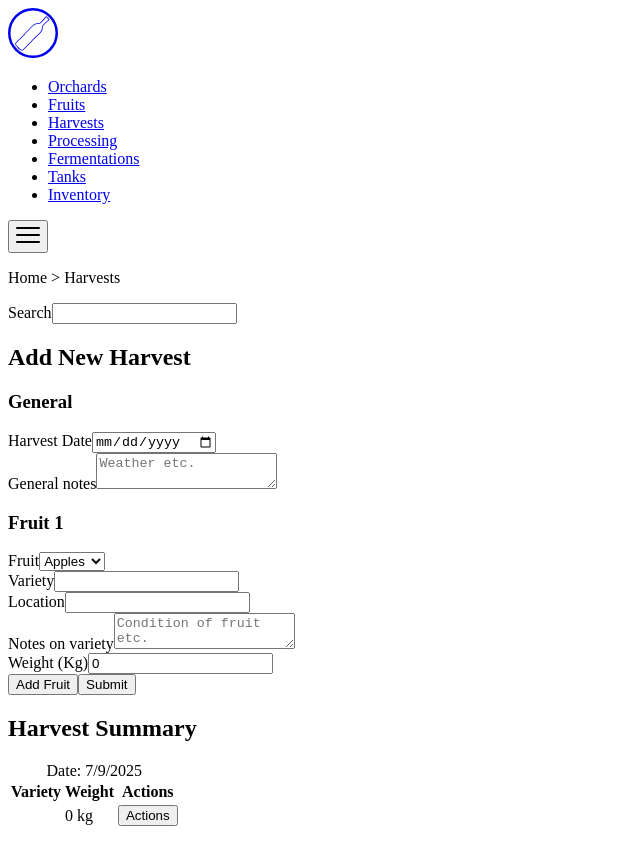
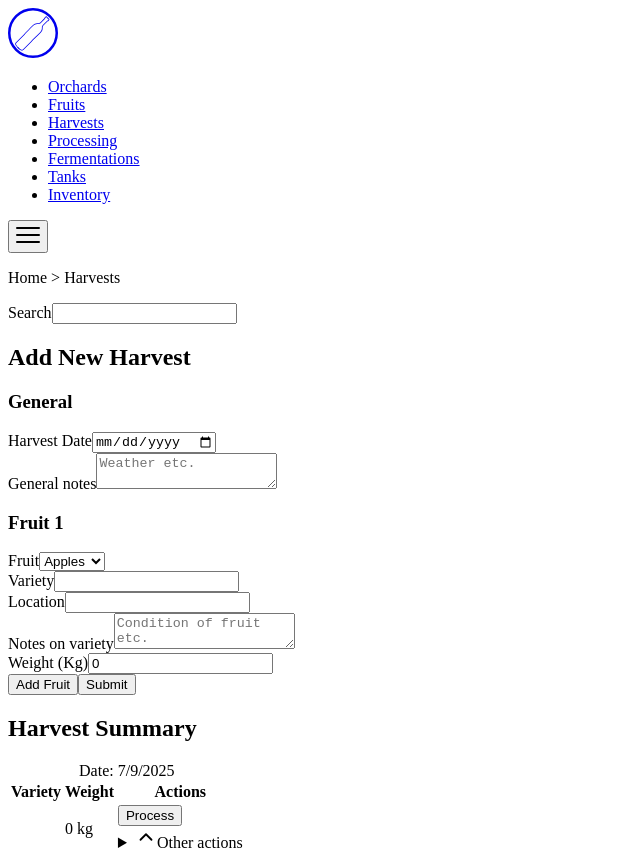
Before and after one commit to jl-stephenson/wine-cider-tracker-proto, a React (Vite) app: page / in a window 1280 px wide. Shown: the whole page, without its empty margins (0-640 px from the left). Before the commit the page ends 837 px from the top, so only its background shows below. Built offline with nearby package versions, Linux system fonts and the light colour scheme.

Commit message:
feat: add split button

```diff
--- a/src/components/HarvestSummary/index.tsx
+++ b/src/components/HarvestSummary/index.tsx
@@ -1,5 +1,5 @@
 import type { HarvestFormData } from "@/schemas/HarvestForm";
-import { PopoverButton } from "../PopoverButton";
+import { SplitButton } from "../SplitButton";
 
 type HarvestSummaryProps = {
   harvest: HarvestFormData;
@@ -27,7 +27,7 @@ export function HarvestSummary({ harvest }: HarvestSummaryProps) {
                 <td>{fruit.variety}</td>
                 <td>{fruit.weight} kg</td>
                 <td>
-                  <PopoverButton />
+                 <SplitButton />
                 </td>
               </tr>
             ))}
--- a/src/components/PopoverButton/index.tsx
+++ /dev/null
@@ -1,20 +0,0 @@
-export function PopoverButton() {
-  return (
-    <>
-      <button id="anchor_1" popoverTarget="action-list"  className="button" type="button">
-        Actions
-      </button>
-      <div id="action-list" popover="auto" className="popover-list">
-        <button type="button" className="button">
-          Button 1
-        </button>
-        <button type="button" className="button">
-          Button 2
-        </button>
-        <button type="button" className="button">
-          Button 3
-        </button>
-      </div>
-    </>
-  );
-}
--- /dev/null
+++ b/src/components/SplitButton/index.tsx
@@ -0,0 +1,23 @@
+import { ChevronUpIcon } from "../icons/ChevronUpIcon";
+
+export function SplitButton() {
+  return (
+    <div className="split-button">
+      <button type="button" className="primary-action">
+        Process
+      </button>
+      <div className="action-menu-wrapper">
+      <details className="action-menu">
+        <summary>
+            <ChevronUpIcon />
+          <span className="visually-hidden">Other actions</span>
+        </summary>
+        <div className="menu-content">
+          <button type="button">Process now</button>
+          <button type="button">Set reminder</button>
+        </div>
+      </details>
+      </div>
+    </div>
+  );
+}
--- /dev/null
+++ b/src/components/icons/ChevronUpIcon.tsx
@@ -0,0 +1,21 @@
+export function ChevronUpIcon() {
+  return (
+    <svg
+      xmlns="http://www.w3.org/2000/svg"
+      width="22"
+      height="22"
+      viewBox="0 0 24 24"
+      aria-hidden="true"
+      focusable="false"
+    >
+      <polyline
+        points="6 15 12 9 18 15"
+        fill="none"
+        stroke="currentColor"
+        strokeWidth="2"
+        strokeLinecap="round"
+        strokeLinejoin="round"
+      />
+    </svg>
+  );
+}
--- a/src/css/blocks/popover-button.css
+++ b/src/css/blocks/popover-button.css
@@ -1,35 +1,63 @@
-/* #anchor_1 {
-  width: 20%;
-} */
-
-#action-list {
-  position-area: block-end center;
-    position-try-fallbacks:
-    --fallback-above,
-    --fallback-left,
-    --fallback-right;
+.split-button {
+  display: inline-flex;
+  align-items: stretch;
+  width: 100%;
+  overflow: visible;
+  position: relative;
 }
 
-@position-try --fallback-above {
-  position-area: block-start center;
+.primary-action {
+  border: none;
+  cursor: pointer;
+  background-color: var(--color-primary);
+  color: var(--color-white);
+  padding: var(--space-s);
+  flex: 1;
 }
 
-@position-try --fallback-left {
-  position-area: inline-start block-start;
+.action-menu-wrapper {
+  border-left: 1px solid var(--color-white);
+  background: var(--color-primary);
 }
 
-@position-try --fallback-right {
-  position-area: inline-end block-start;
+.action-menu summary {
+  height: 100%;
+  padding: var(--space-s);
+  cursor: pointer;
+  list-style: none;
+  display: flex;
+  align-items: center;
 }
 
-[popover] {
-  margin: 0;
-  padding: 0;
-  border: 0;
+.action-menu svg {
+  color: var(--color-white);
+  transition: transform 150ms ease-in-out;
+}
+
+.action-menu[open] svg {
+  transform: rotate(180deg);
+}
+
+.menu-content {
+  position: absolute;
+  bottom: 100%;
+  right: 0;
+  background: var(--color-white);
+  border: var(--stroke);
   width: 100%;
-  height: auto;
-  inset: unset;
-  display: flex;
-  flex-direction: column;
-  --flow-space: 0;
+  z-index: 1000;
 }
+
+.menu-content button {
+  display: block;
+  width: 100%;
+  padding: 0.5rem 0.75rem;
+  background: var(--color-white);
+  text-align: left;
+  cursor: pointer;
+  border: none;
+}
+
+.menu-content button:hover {
+  filter: brightness(90%);
+}
--- a/src/css/global/global-styles.css
+++ b/src/css/global/global-styles.css
@@ -115,6 +115,15 @@ tr + tr :is(th, td) {
   border-block-start: var(--stroke);
 }
 
+td:last-child {
+  padding: 0;
+}
+
+th:last-child,
+td:last-child {
+  max-width: 4rem;
+}
+
 caption {
   margin-block-end: var(--space-s);
 }
```
Also changed, not shown: src/components/icons/ChevronDownIcon.tsx (added, +21 -0 lines).
